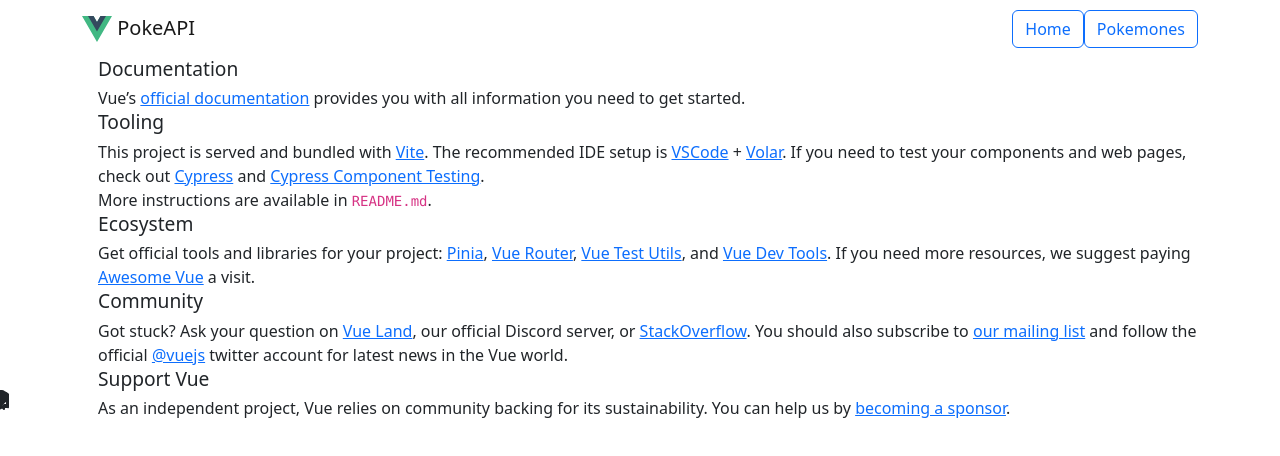
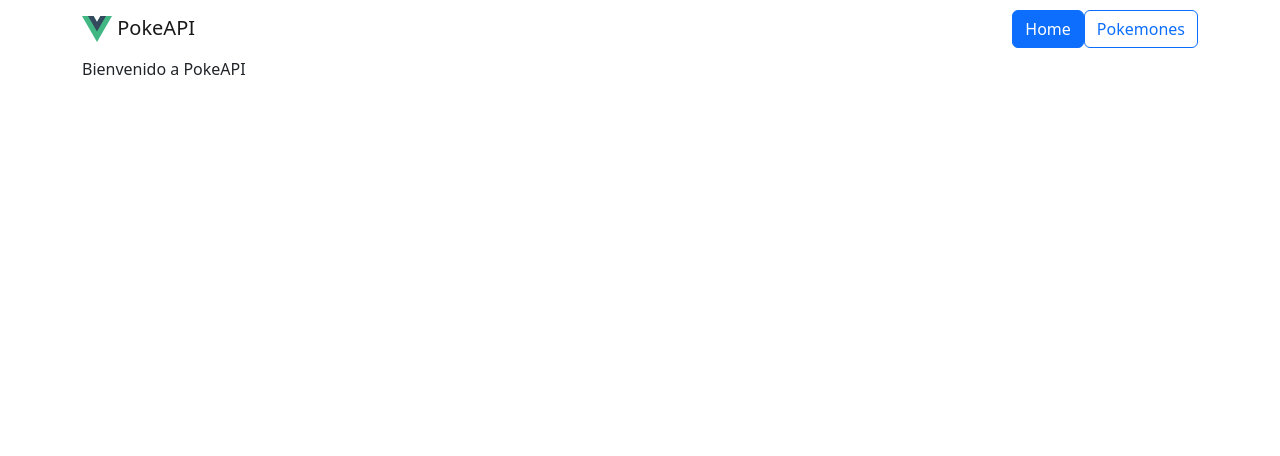
Before and after one commit to eduardoescarez/router-1, a Vue app: page / in a window 1280 px wide. Shown: the top 456 px of the page. Built offline with nearby package versions, Linux system fonts and the light colour scheme.

Commit message:
Sección 81 -  active class

```diff
--- a/src/App.vue
+++ b/src/App.vue
@@ -10,8 +10,8 @@
             PokeAPI
             </router-link>
             <div>
-                <router-link to="/" class="btn btn-outline-primary">Home</router-link>
-                <router-link to="/pokemons" class="btn btn-outline-primary">Pokemones</router-link>
+                <router-link to="/" class="btn btn-outline-primary" active-class="active">Home</router-link>
+                <router-link to="/pokemons" class="btn btn-outline-primary" active-class="active">Pokemones</router-link>
             </div>
         </div>
     </nav>
--- a/src/components/HelloWorld.vue
+++ /dev/null
@@ -1,43 +0,0 @@
-<script setup>
-defineProps({
-  msg: {
-    type: String,
-    required: true
-  }
-})
-</script>
-
-<template>
-  <div class="greetings">
-    <h1 class="green">{{ msg }}</h1>
-    <h3>
-      You’ve successfully created a project with
-      <a href="https://vitejs.dev/" target="_blank" rel="noopener">Vite</a> +
-      <a href="https://vuejs.org/" target="_blank" rel="noopener">Vue 3</a>.
-    </h3>
-  </div>
-</template>
-
-<style scoped>
-h1 {
-  font-weight: 500;
-  font-size: 2.6rem;
-  top: -10px;
-}
-
-h3 {
-  font-size: 1.2rem;
-}
-
-.greetings h1,
-.greetings h3 {
-  text-align: center;
-}
-
-@media (min-width: 1024px) {
-  .greetings h1,
-  .greetings h3 {
-    text-align: left;
-  }
-}
-</style>
--- a/src/components/TheWelcome.vue
+++ b/src/components/TheWelcome.vue
@@ -1,86 +1,6 @@
 <script setup>
-import WelcomeItem from './WelcomeItem.vue'
-import DocumentationIcon from './icons/IconDocumentation.vue'
-import ToolingIcon from './icons/IconTooling.vue'
-import EcosystemIcon from './icons/IconEcosystem.vue'
-import CommunityIcon from './icons/IconCommunity.vue'
-import SupportIcon from './icons/IconSupport.vue'
 </script>
 
 <template>
-  <WelcomeItem>
-    <template #icon>
-      <DocumentationIcon />
-    </template>
-    <template #heading>Documentation</template>
-
-    Vue’s
-    <a href="https://vuejs.org/" target="_blank" rel="noopener">official documentation</a>
-    provides you with all information you need to get started.
-  </WelcomeItem>
-
-  <WelcomeItem>
-    <template #icon>
-      <ToolingIcon />
-    </template>
-    <template #heading>Tooling</template>
-
-    This project is served and bundled with
-    <a href="https://vitejs.dev/guide/features.html" target="_blank" rel="noopener">Vite</a>. The
-    recommended IDE setup is
-    <a href="https://code.visualstudio.com/" target="_blank" rel="noopener">VSCode</a> +
-    <a href="https://github.com/johnsoncodehk/volar" target="_blank" rel="noopener">Volar</a>. If
-    you need to test your components and web pages, check out
-    <a href="https://www.cypress.io/" target="_blank" rel="noopener">Cypress</a> and
-    <a href="https://on.cypress.io/component" target="_blank">Cypress Component Testing</a>.
-
-    <br />
-
-    More instructions are available in <code>README.md</code>.
-  </WelcomeItem>
-
-  <WelcomeItem>
-    <template #icon>
-      <EcosystemIcon />
-    </template>
-    <template #heading>Ecosystem</template>
-
-    Get official tools and libraries for your project:
-    <a href="https://pinia.vuejs.org/" target="_blank" rel="noopener">Pinia</a>,
-    <a href="https://router.vuejs.org/" target="_blank" rel="noopener">Vue Router</a>,
-    <a href="https://test-utils.vuejs.org/" target="_blank" rel="noopener">Vue Test Utils</a>, and
-    <a href="https://github.com/vuejs/devtools" target="_blank" rel="noopener">Vue Dev Tools</a>. If
-    you need more resources, we suggest paying
-    <a href="https://github.com/vuejs/awesome-vue" target="_blank" rel="noopener">Awesome Vue</a>
-    a visit.
-  </WelcomeItem>
-
-  <WelcomeItem>
-    <template #icon>
-      <CommunityIcon />
-    </template>
-    <template #heading>Community</template>
-
-    Got stuck? Ask your question on
-    <a href="https://chat.vuejs.org" target="_blank" rel="noopener">Vue Land</a>, our official
-    Discord server, or
-    <a href="https://stackoverflow.com/questions/tagged/vue.js" target="_blank" rel="noopener"
-      >StackOverflow</a
-    >. You should also subscribe to
-    <a href="https://news.vuejs.org" target="_blank" rel="noopener">our mailing list</a> and follow
-    the official
-    <a href="https://twitter.com/vuejs" target="_blank" rel="noopener">@vuejs</a>
-    twitter account for latest news in the Vue world.
-  </WelcomeItem>
-
-  <WelcomeItem>
-    <template #icon>
-      <SupportIcon />
-    </template>
-    <template #heading>Support Vue</template>
-
-    As an independent project, Vue relies on community backing for its sustainability. You can help
-    us by
-    <a href="https://vuejs.org/sponsor/" target="_blank" rel="noopener">becoming a sponsor</a>.
-  </WelcomeItem>
+ Bienvenido a PokeAPI
 </template>
--- a/src/components/WelcomeItem.vue
+++ /dev/null
@@ -1,85 +0,0 @@
-<template>
-  <div class="item">
-    <i>
-      <slot name="icon"></slot>
-    </i>
-    <div class="details">
-      <h3>
-        <slot name="heading"></slot>
-      </h3>
-      <slot></slot>
-    </div>
-  </div>
-</template>
-
-<style scoped>
-.item {
-  margin-top: 2rem;
-  display: flex;
-}
-
-.details {
-  flex: 1;
-  margin-left: 1rem;
-}
-
-i {
-  display: flex;
-  place-items: center;
-  place-content: center;
-  width: 32px;
-  height: 32px;
-  color: var(--color-text);
-}
-
-h3 {
-  font-size: 1.2rem;
-  font-weight: 500;
-  margin-bottom: 0.4rem;
-  color: var(--color-heading);
-}
-
-@media (min-width: 1024px) {
-  .item {
-    margin-top: 0;
-    padding: 0.4rem 0 1rem calc(var(--section-gap) / 2);
-  }
-
-  i {
-    top: calc(50% - 25px);
-    left: -26px;
-    position: absolute;
-    border: 1px solid var(--color-border);
-    background: var(--color-background);
-    border-radius: 8px;
-    width: 50px;
-    height: 50px;
-  }
-
-  .item:before {
-    content: ' ';
-    border-left: 1px solid var(--color-border);
-    position: absolute;
-    left: 0;
-    bottom: calc(50% + 25px);
-    height: calc(50% - 25px);
-  }
-
-  .item:after {
-    content: ' ';
-    border-left: 1px solid var(--color-border);
-    position: absolute;
-    left: 0;
-    top: calc(50% + 25px);
-    height: calc(50% - 25px);
-  }
-
-  .item:first-of-type:before {
-    display: none;
-  }
-
-  .item:last-of-type:after {
-    display: none;
-  }
-}
-</style>
--- a/src/router/index.js
+++ b/src/router/index.js
@@ -5,6 +5,7 @@
 
 const router = createRouter({
   history: createWebHistory(import.meta.env.BASE_URL),
+  // linkActiveClass: "active",
   routes: [
     {
         path: '/',
```
